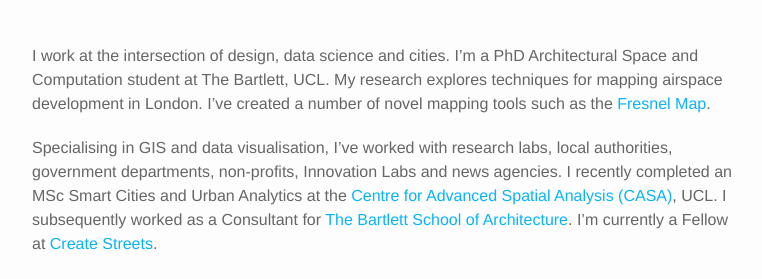
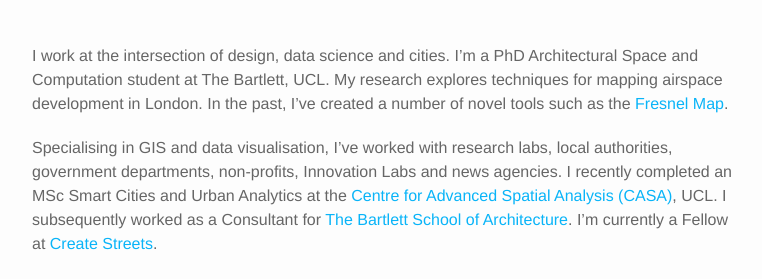
Before and after one commit to lbuk/portfolio-website, a Jekyll site: the page built from about.md, in a window 1280 px wide and 1010 px high. Shown: the part 138-417 px from the top of the window, without its empty margins (258-1020 px from the left). Built offline with Jekyll 4.4.1, drawn with Linux system fonts in a browser that asks for light colours; nearby versions of some CDN libraries.

Commit message:
Update about.md

```diff
--- a/about.md
+++ b/about.md
@@ -4,7 +4,7 @@
 permalink: /about/
 ---
 
-I work at the intersection of design, data science and cities. I'm a PhD Architectural Space and Computation student at The Bartlett, UCL. My research explores techniques for mapping airspace development in London. I've created a number of novel mapping tools such as the <a href="https://www.liamthomasbolton.com/portfolio/FresnelMap/">Fresnel Map</a>.
+I work at the intersection of design, data science and cities. I'm a PhD Architectural Space and Computation student at The Bartlett, UCL. My research explores techniques for mapping airspace development in London. In the past, I've created a number of novel tools such as the <a href="https://www.liamthomasbolton.com/portfolio/FresnelMap/">Fresnel Map</a>.
 
 Specialising in GIS and data visualisation, I've worked with research labs, local authorities, government departments, non-profits, Innovation Labs and news agencies. I recently completed an MSc Smart Cities and Urban Analytics at the <a href="https://www.ucl.ac.uk/bartlett/casa/">Centre for Advanced Spatial Analysis (CASA)</a>, UCL. I subsequently worked as a Consultant for <a href="https://www.ucl.ac.uk/bartlett/architecture/">The Bartlett School of Architecture</a>. I'm currently a Fellow at <a href="http://www.createstreets.com/">Create Streets</a>.
 
```
